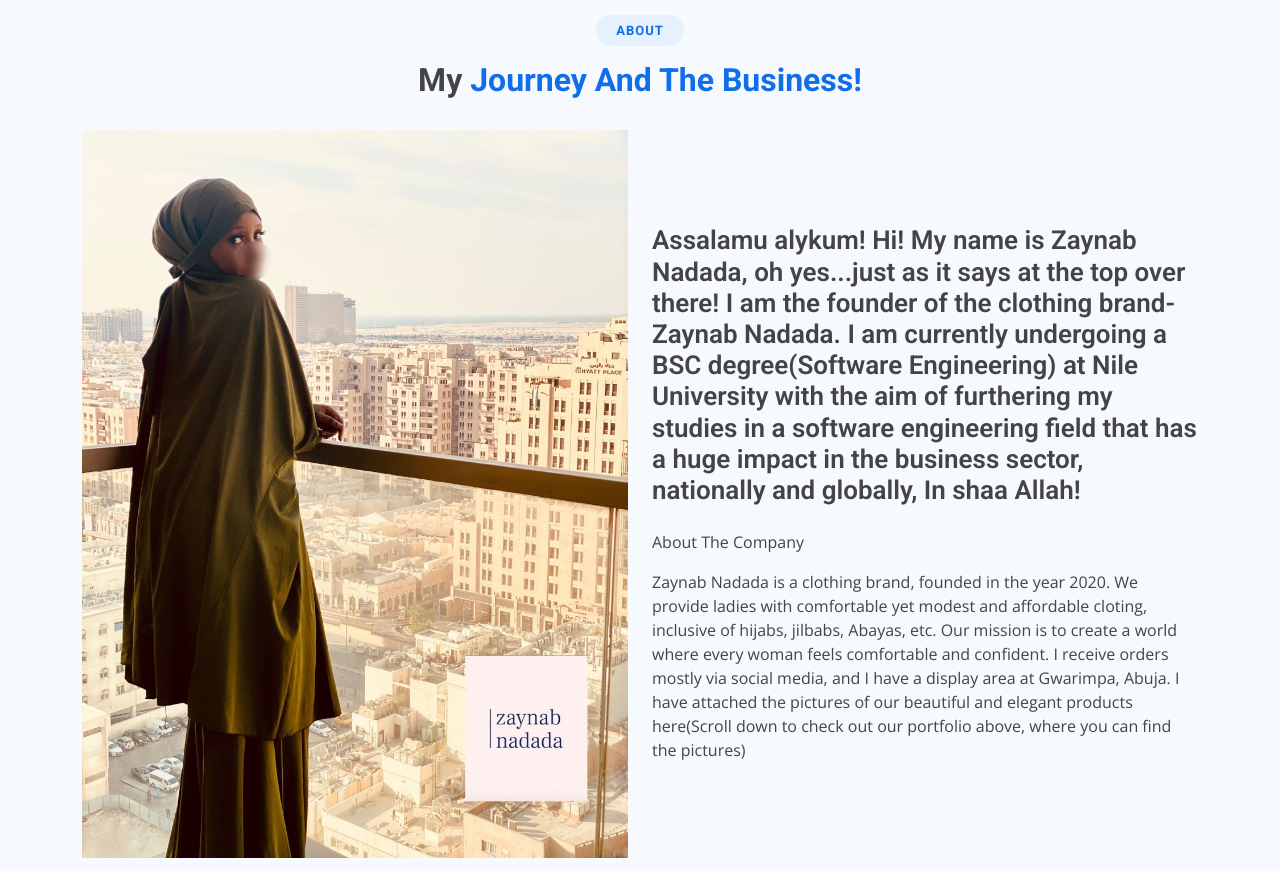
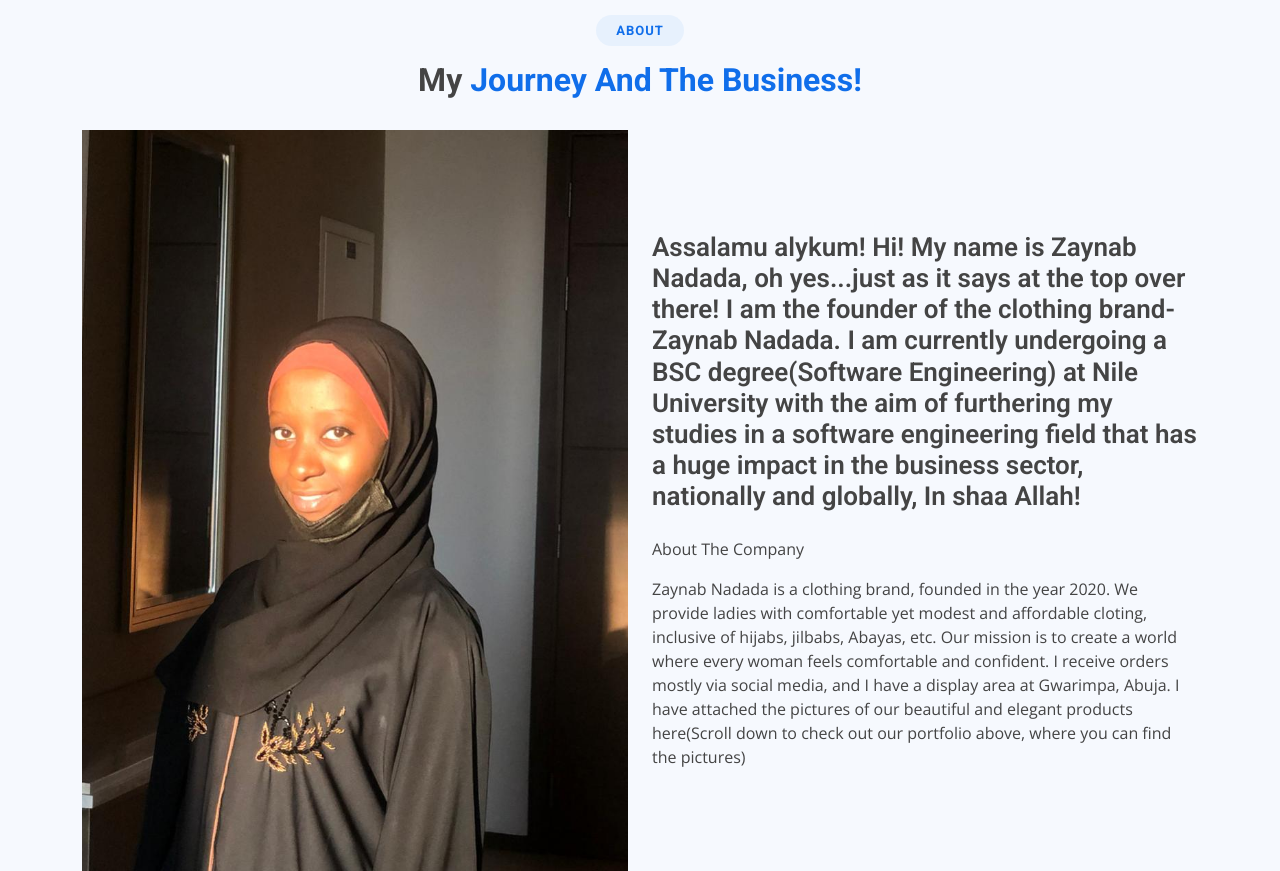
Before and after one commit to Zaynabnadada/Zaynabnadada.github.io, a plain HTML site: page index.html in a window 1280 px wide. Shown: the part 1040-1911 px from the top of the page. Drawn offline with nearby package versions, Linux system fonts and the light colour scheme.

Commit message:
Update index.html

```diff
--- a/index.html
+++ b/index.html
@@ -128,7 +128,7 @@
 
         <div class="row">
           <div class="col-lg-6" data-aos="fade-right" data-aos-delay="100">
-            <img src="assets/img/img2.jpg" class="img-fluid" alt="">
+            <img src="assets/img/me.jpeg" class="img-fluid" alt="">
           </div>
           <div class="col-lg-6 pt-4 pt-lg-0 content d-flex flex-column justify-content-center" data-aos="fade-up" data-aos-delay="100">
             <h3>Assalamu alykum! Hi! My name is Zaynab Nadada, oh yes...just as it says at the top over there! I am the founder of the clothing brand- Zaynab Nadada.
```
